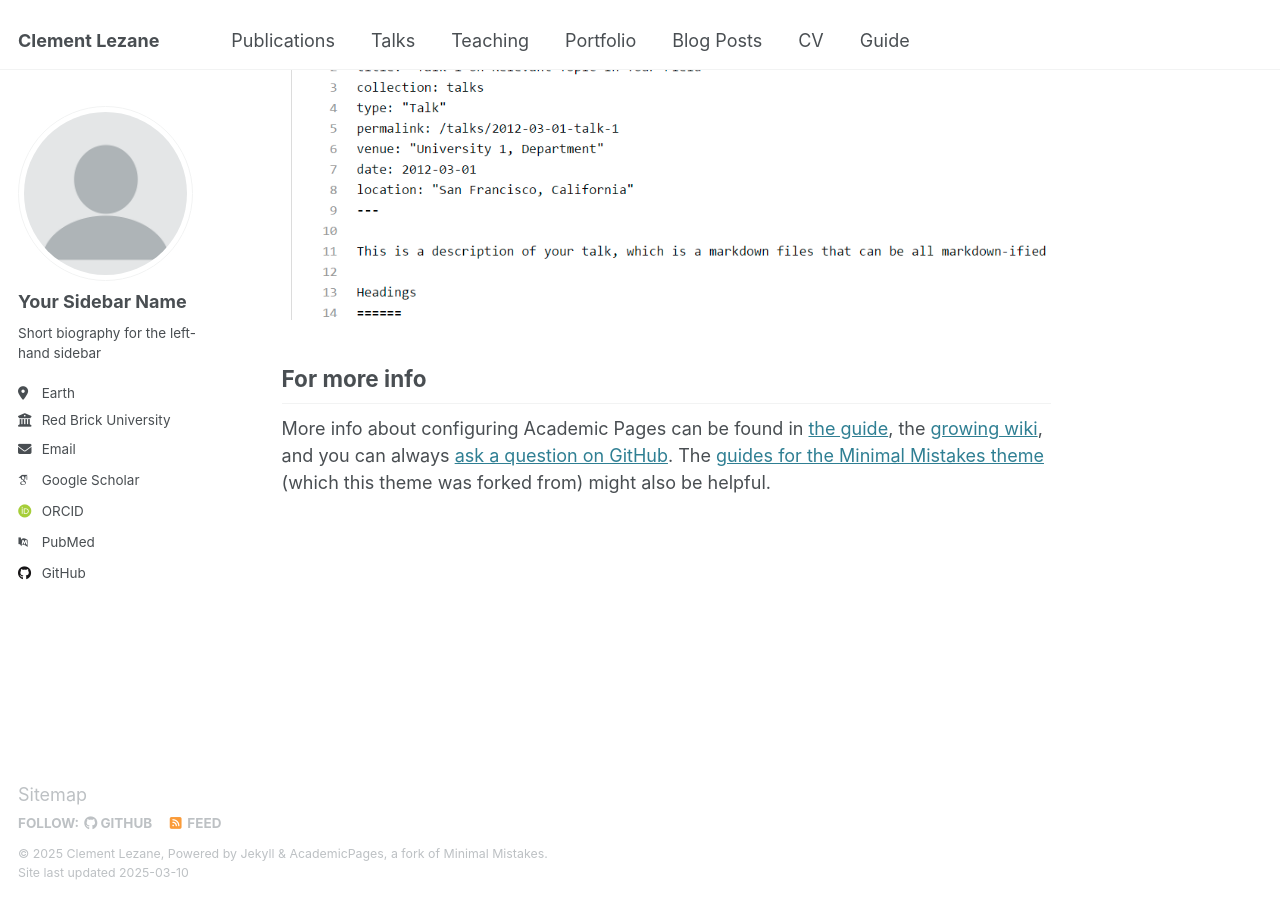
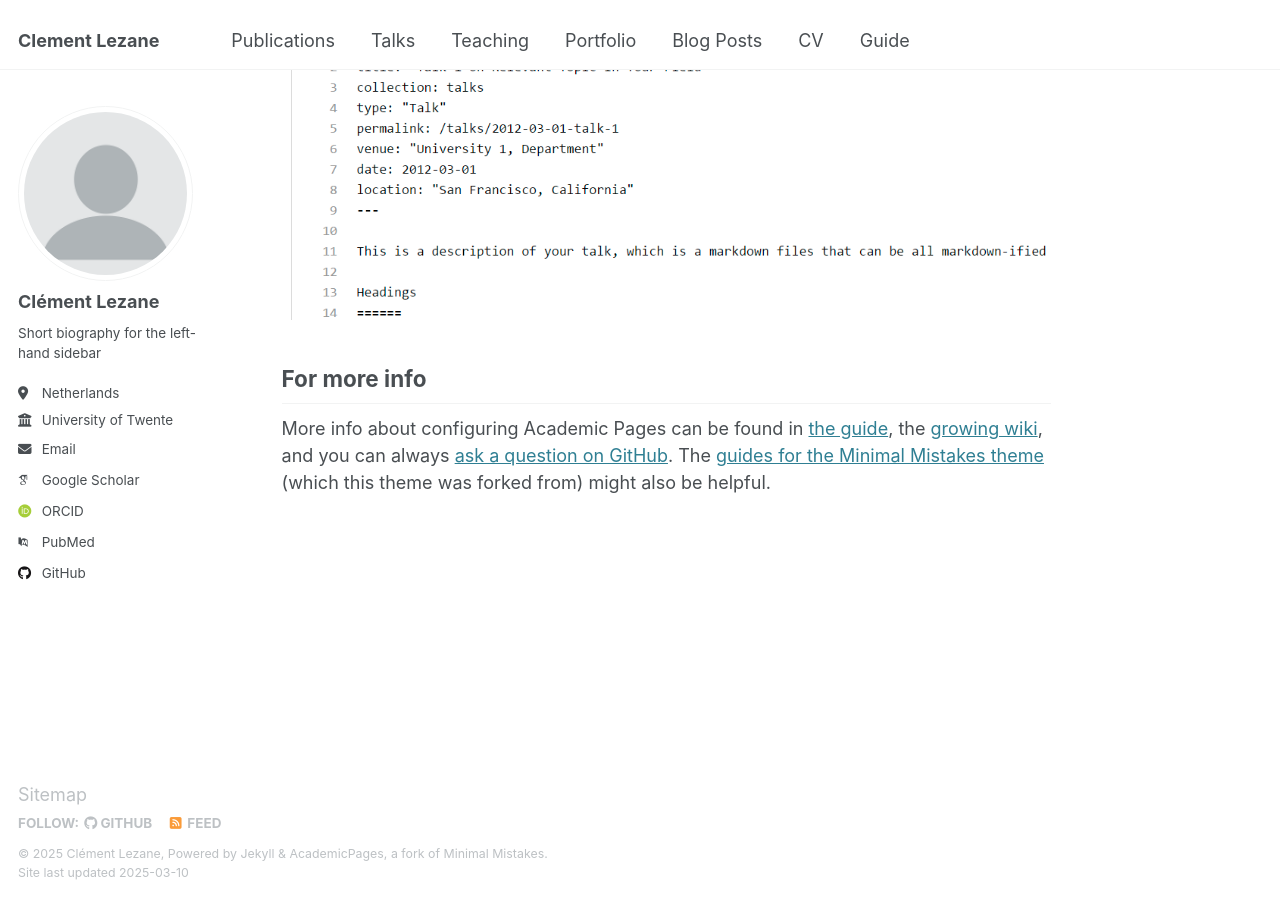
Before and after one commit to Lezane/lezane.github.io, a Jekyll site: the page built from _pages/about.md, in a window 1280 px wide and 900 px high, scrolled down 2642 px. Built offline with Jekyll 4.4.1, drawn with Linux system fonts in a browser that asks for light colours; some web fonts are replaced.

Commit message:
Update _config.yml

```diff
--- a/_config.yml
+++ b/_config.yml
@@ -11,7 +11,7 @@ locale                   : "en-US"
 site_theme               : "default"
 title                    : "Clement Lezane"
 title_separator          : "-"
-name                     : &name "Clement Lezane"
+name                     : &name "Clément Lezane"
 description              : &description "PhD Student in Optimization"
 url                      : https://lezane.github.io # the base hostname & protocol for your site e.g. "https://[your GitHub username].github.io"
 baseurl                  : "" # the subpath of your site, e.g. "/blog"
@@ -23,13 +23,13 @@ repository               : "lezane/lezane.github.io"
 author:
   # Biographic information
   avatar           : "profile.png"
-  name             : "Your Sidebar Name"
+  name             : "Clément Lezane"
   pronouns         : # example: "she/her"
   bio              : "Short biography for the left-hand sidebar"
-  location         : "Earth"
-  employer         : "Red Brick University"
+  location         : "Netherlands"
+  employer         : "University of Twente"
   uri              : # URL
-  email            : "none@example.org"
+  email            : "c.w.lezane@utwente.nl"
 
   # Academic websites
   arxiv            : # URL - Update with the correct link to your profile
```
